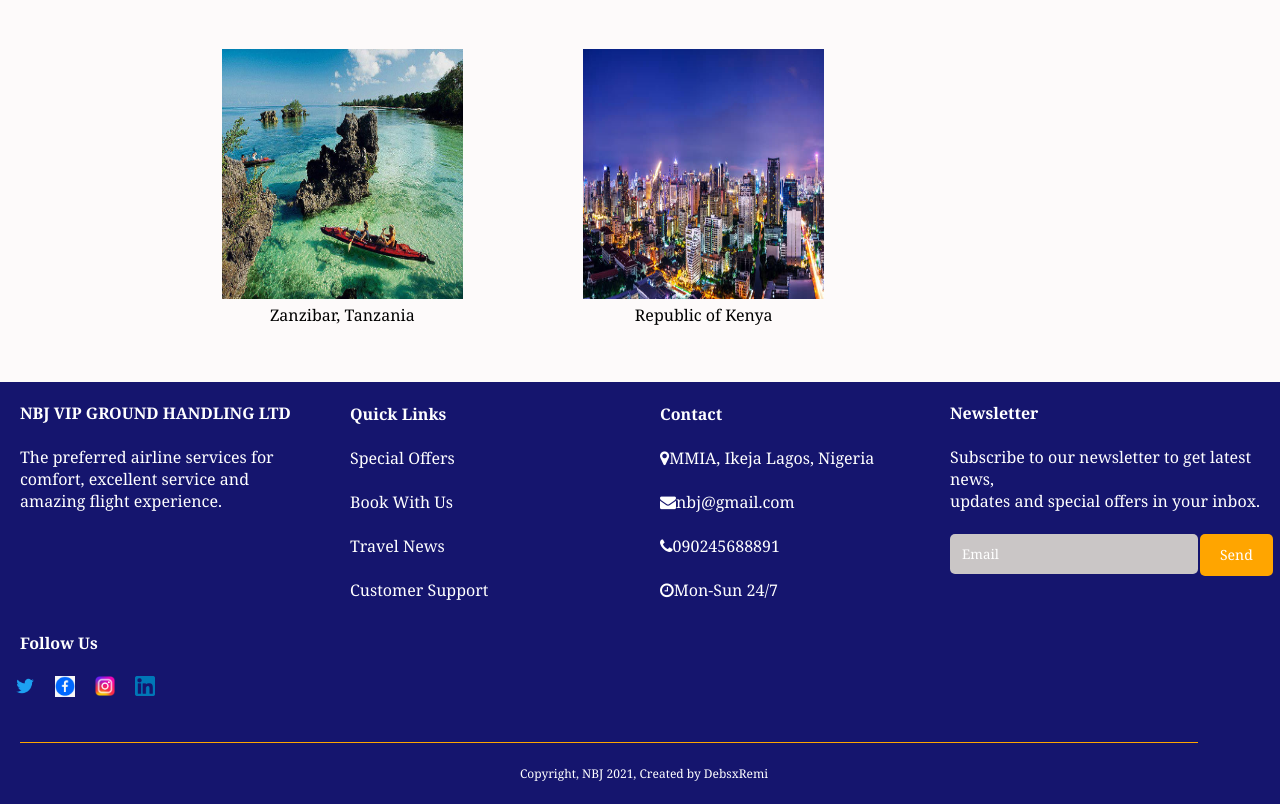
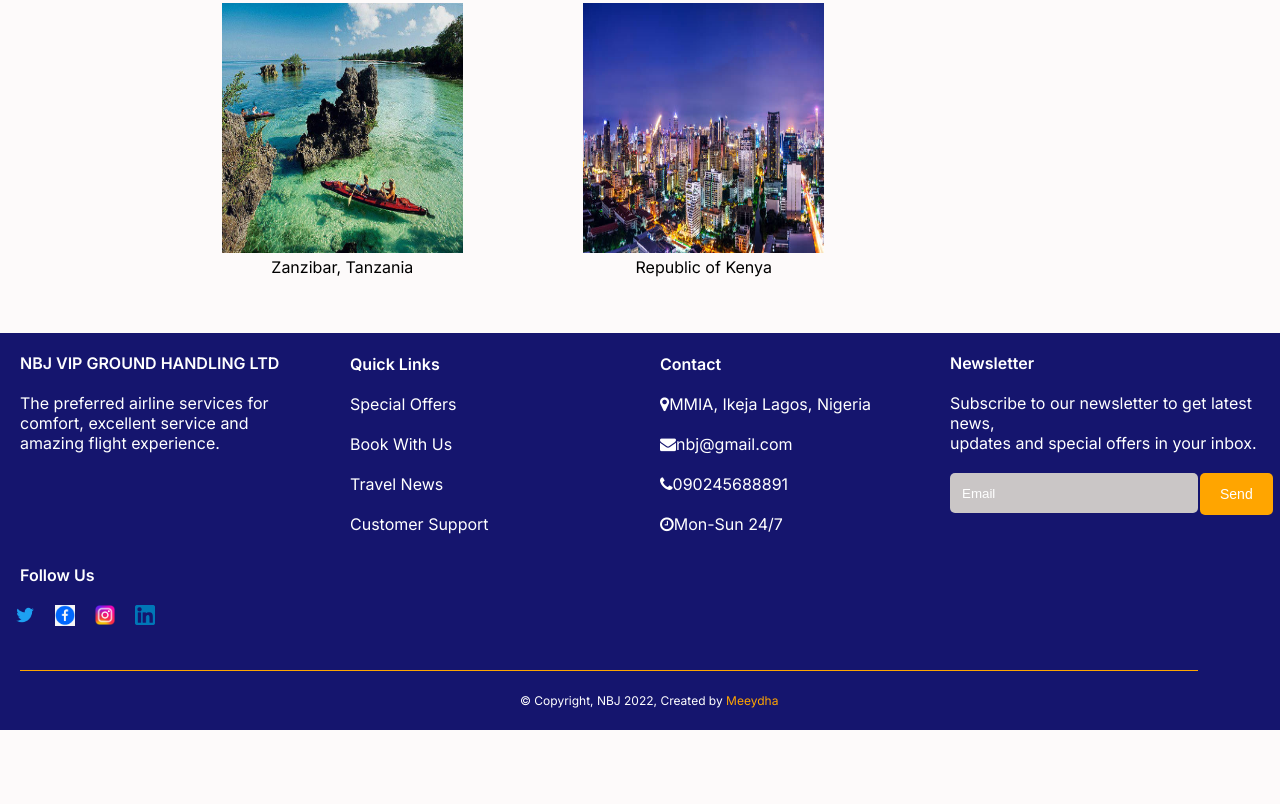
Before and after one commit to Meeydha/nbj-airline, a plain HTML site: page index.html in a window 1280 px wide. Shown: the part 2590-3394 px from the top of the page. After the commit the page ends 3320 px from the top, so only its background shows below. Drawn offline with Linux system fonts and the light colour scheme.

Commit message:
updated copyright link and changed the font family

```diff
--- a/index.html
+++ b/index.html
@@ -12,7 +12,7 @@
       <div id="container">
        <div id="first">
         <ul>
-            <li><i class="fa fa-phone"></i>09029845672</li>
+            <li><i class="fa fa-phone font"></i>09029845672</li>
             <li><i class="fa fa-envelope"></i>salamhameedat@gmail.com</li>
             <li class="right">FAQ</li>
             <li class="right">Privacy Policy</li>
@@ -280,7 +280,7 @@
           </div>
           </div>
        </div>
-       <p id="copy">Copyright, NBJ 2021, Created by DebsxRemi</p>
+       <p id="copy">&copy; Copyright, NBJ 2022, Created by <a href="https://github.com/Meeydha">Meeydha</a></p>
       </footer>
       </div>
     </body>
--- a/styles.css
+++ b/styles.css
@@ -1,12 +1,19 @@
+ @import url('https://fonts.googleapis.com/css2?family=Inter:wght@400;500;600&display=swap');
+
 * {
     box-sizing: border-box;
-    font-family: Georgia, 'Times New Roman', Times, serif;
 }
 
 body {
     margin: 0;
     padding: 0;
     background-color: rgb(253, 250, 250);
+    font-family: 'Inter', sans-serif;
+
+}
+
+.font {
+    /* font-family: Georgia, 'Times New Roman', Times, serif !important; */
 }
 
 #first {
@@ -384,3 +391,7 @@ button {
     color: white;
     padding: 10px;
 }
+#copy a {
+    text-decoration: none;
+    color: orange;
+}
```
